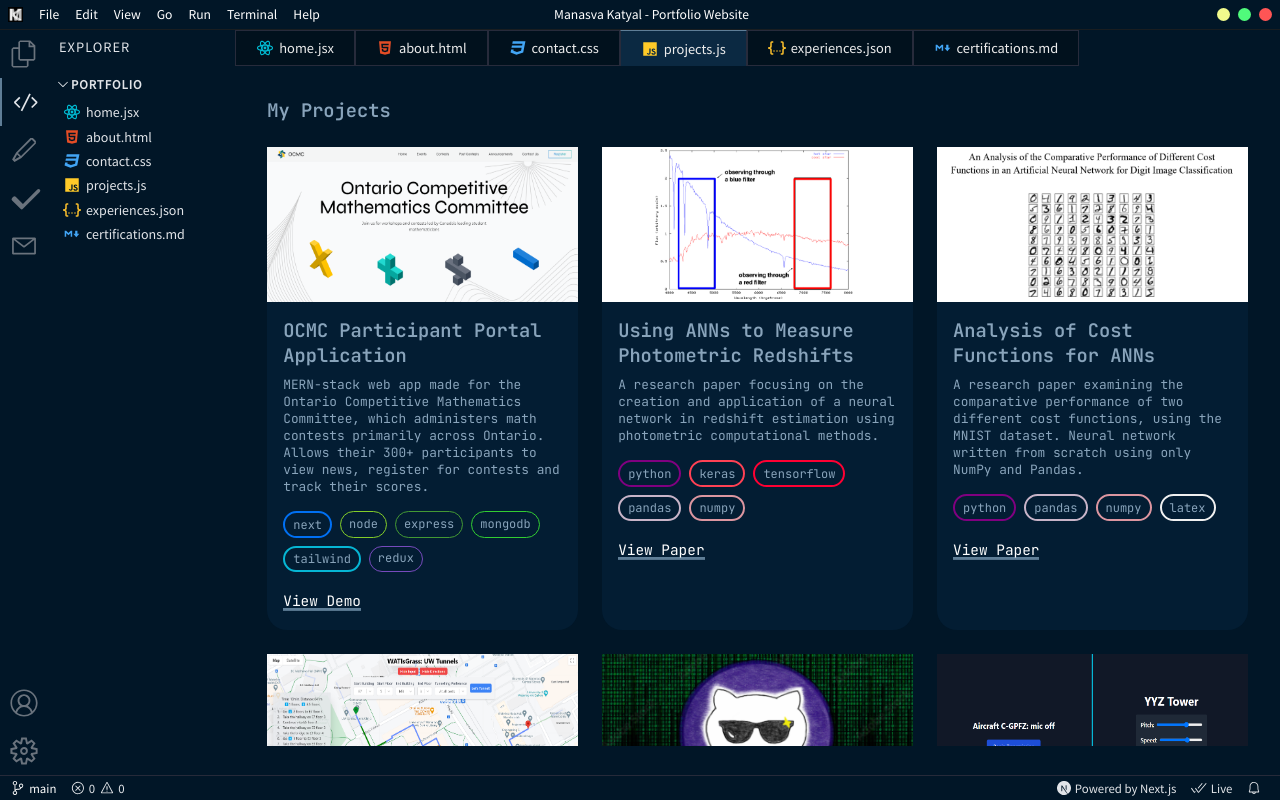
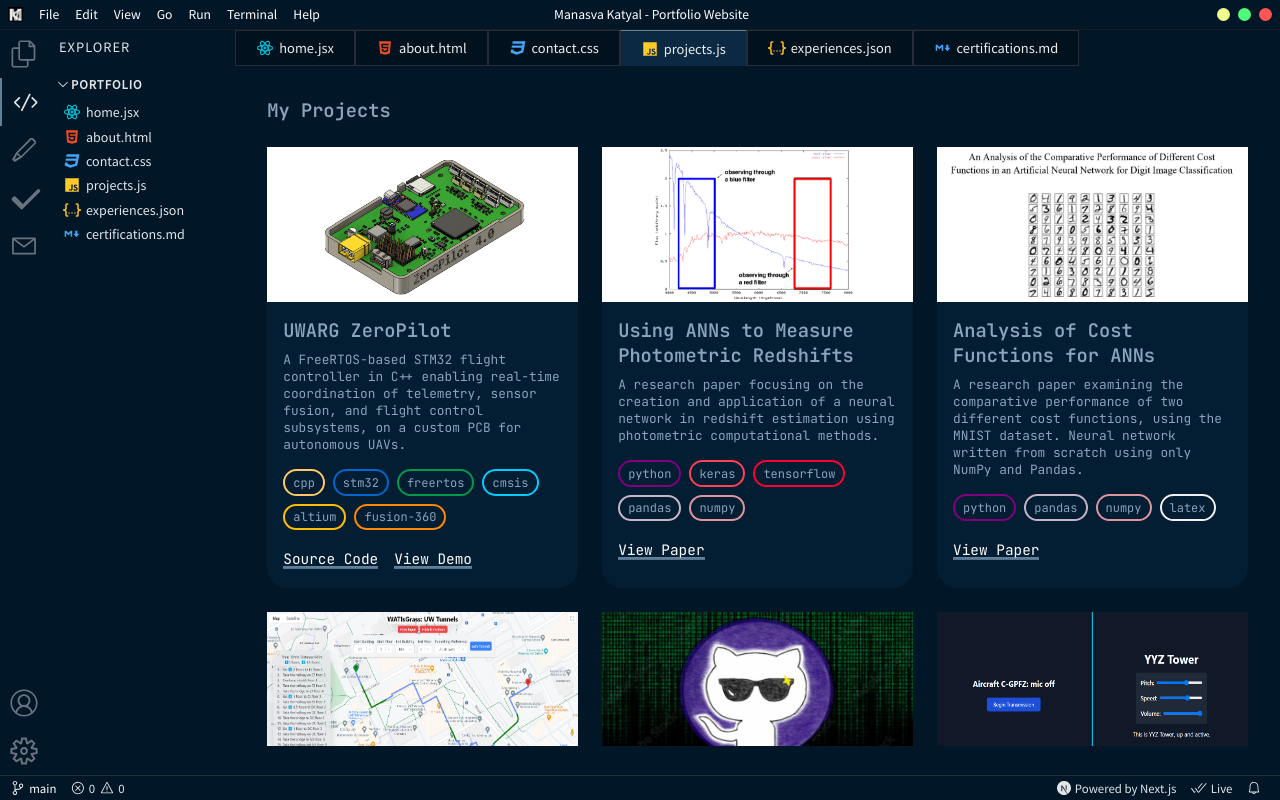
Before and after one commit to SuperMK15/personal-website, a Next.js app: page /projects in a window 1280 px wide. Built offline with nearby package versions, Linux system fonts and the light colour scheme.

Commit message:
updates 23/10/2025

```diff
--- a/pages/data/projects.json
+++ b/pages/data/projects.json
@@ -1,12 +1,13 @@
 [
   {
     "id": 1,
-    "name": "OCMC Participant Portal Application",
-    "terminal_name": "ocmc-portal",
-    "image": "/ocmc.png",
-    "description": "MERN-stack web app made for the Ontario Competitive Mathematics Committee, which administers math contests primarily across Ontario. Allows their 300+ participants to view news, register for contests and track their scores.",
-    "tags": ["next", "node", "express", "mongodb", "tailwind", "redux"],
-    "demo": "https://www.ontariocmc.ca/"
+    "name": "UWARG ZeroPilot",
+    "terminal_name": "zeropilot",
+    "image": "/zeropilot.png",
+    "description": "A FreeRTOS-based STM32 flight controller in C++ enabling real-time coordination of telemetry, sensor fusion, and flight control subsystems, on a custom PCB for autonomous UAVs.",
+    "tags": ["cpp", "stm32", "freertos", "cmsis", "altium", "fusion-360"],
+    "source_code": "https://github.com/UWARG/efs-zeropilot-3.5b",
+    "demo": "https://www.youtube.com/watch?v=xD9T_sf2wwk"
   },
   {
     "id": 2,
@@ -58,6 +59,15 @@
   },
   {
     "id": 7,
+    "name": "OCMC Participant Portal Application",
+    "terminal_name": "ocmc-portal",
+    "image": "/ocmc.png",
+    "description": "MERN-stack web app made for the Ontario Competitive Mathematics Committee, which administers math contests primarily across Ontario. Allows their 300+ participants to view news, register for contests and track their scores.",
+    "tags": ["next", "node", "express", "mongodb", "tailwind", "redux"],
+    "demo": "https://www.ontariocmc.ca/"
+  },
+  {
+    "id": 8,
     "name": "Stud.AI - AI Powered Study Tool",
     "terminal_name": "studai",
     "image": "/studai.png",
@@ -67,7 +77,7 @@
     "demo": "https://studai-8en7.onrender.com/"
   },
   {
-    "id": 8,
+    "id": 9,
     "name": "WorkSheeps - AI Powered Markbook",
     "terminal_name": "worksheeps",
     "image": "/worksheeps.png",
@@ -77,7 +87,7 @@
     "demo": "https://worksheeps.tech/"
   },
   {
-    "id": 9,
+    "id": 10,
     "name": "Arduino Projects",
     "terminal_name": "arduino-projects",
     "image": "/arduino.png",
@@ -86,7 +96,7 @@
     "source_code": "https://github.com/SuperMK15/hardware-projects/"
   },
   {
-    "id": 10,
+    "id": 11,
     "name": "SpriteSheet Maker",
     "terminal_name": "spritesheet-maker",
     "image": "/spritesheet-maker.png",
@@ -96,7 +106,7 @@
     "demo": "https://spritesheetmaker.onrender.com/"
   },
   {
-    "id": 11,
+    "id": 12,
     "name": "SFML 2D Legend of Zelda Style Game",
     "terminal_name": "loz-game",
     "image": "/loz.png",
@@ -105,7 +115,7 @@
     "source_code": "https://github.com/SuperMK15/SFML-LoZ-Game/"
   },
   {
-    "id": 12,
+    "id": 13,
     "name": "Aviation Weather App",
     "terminal_name": "aviation-weather",
     "image": "/avia.png",
@@ -115,7 +125,7 @@
     "demo": "https://aviation-weather-app.onrender.com/"
   },
   {
-    "id": 13,
+    "id": 14,
     "name": "UWaterloo CSC Trivia Night Application",
     "terminal_name": "csc-trivia",
     "image": "/csc-trivia.png",
@@ -125,7 +135,7 @@
     "demo": "https://csc-trivia-app.onrender.com/"
   },
   {
-    "id": 14,
+    "id": 15,
     "name": "Canada Chess Parent & Teacher Portal",
     "terminal_name": "chess-portal",
     "image": "/canadachess.png",
@@ -134,7 +144,7 @@
     "demo": "https://client.canadachess.ca/"
   },
   {
-    "id": 15,
+    "id": 16,
     "name": "Food4Kids Inventory Management System",
     "terminal_name": "food4kids",
     "image": "/food4kids.png",
@@ -143,7 +153,7 @@
     "source_code": "https://github.com/SuperMK15/Food4Kids/"
   },
   {
-    "id": 16,
+    "id": 17,
     "name": "IB Results Checker",
     "terminal_name": "ib-results",
     "image": "/selenium.png",
--- a/styles/globals.css
+++ b/styles/globals.css
@@ -243,3 +243,38 @@
 .google-maps-api:hover {
   background: rgba(0, 153, 0, 0.2);
 }
+
+.freertos {
+  border: 2px solid rgb(0, 153, 76); /* Green from FreeRTOS logo */
+}
+.freertos:hover {
+  background: rgba(0, 153, 76, 0.2);
+}
+
+.stm32 {
+  border: 2px solid rgb(0, 102, 204); /* STM blue */
+}
+.stm32:hover {
+  background: rgba(0, 102, 204, 0.2);
+}
+
+.cmsis {
+  border: 2px solid rgb(0, 204, 255); /* Light cyan (CMSIS branding accent) */
+}
+.cmsis:hover {
+  background: rgba(0, 204, 255, 0.2);
+}
+
+.altium {
+  border: 2px solid rgb(255, 191, 0); /* Gold accent from Altium logo */
+}
+.altium:hover {
+  background: rgba(255, 191, 0, 0.2);
+}
+
+.fusion-360 {
+  border: 2px solid rgb(255, 136, 0); /* Autodesk Fusion orange */
+}
+.fusion-360:hover {
+  background: rgba(255, 136, 0, 0.2);
+}
```
Also changed, not shown: pages/data/experiences.json (+17 -10 lines), public/zeropilot.png (added).
